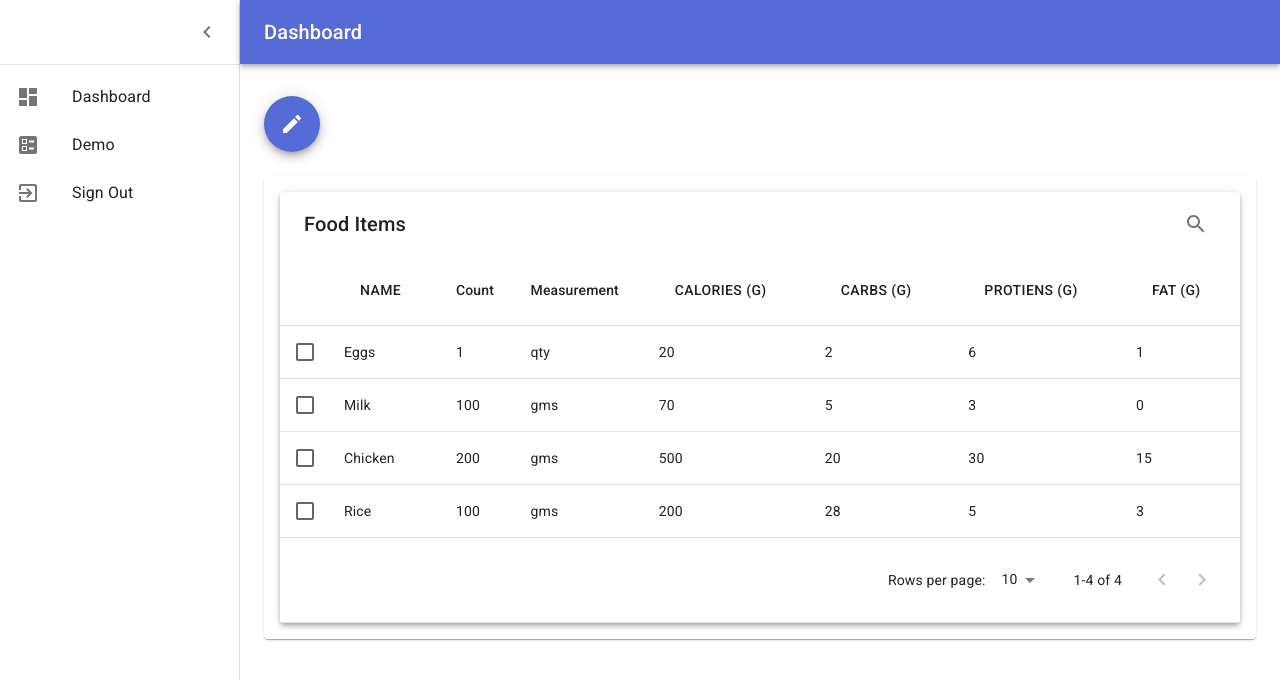
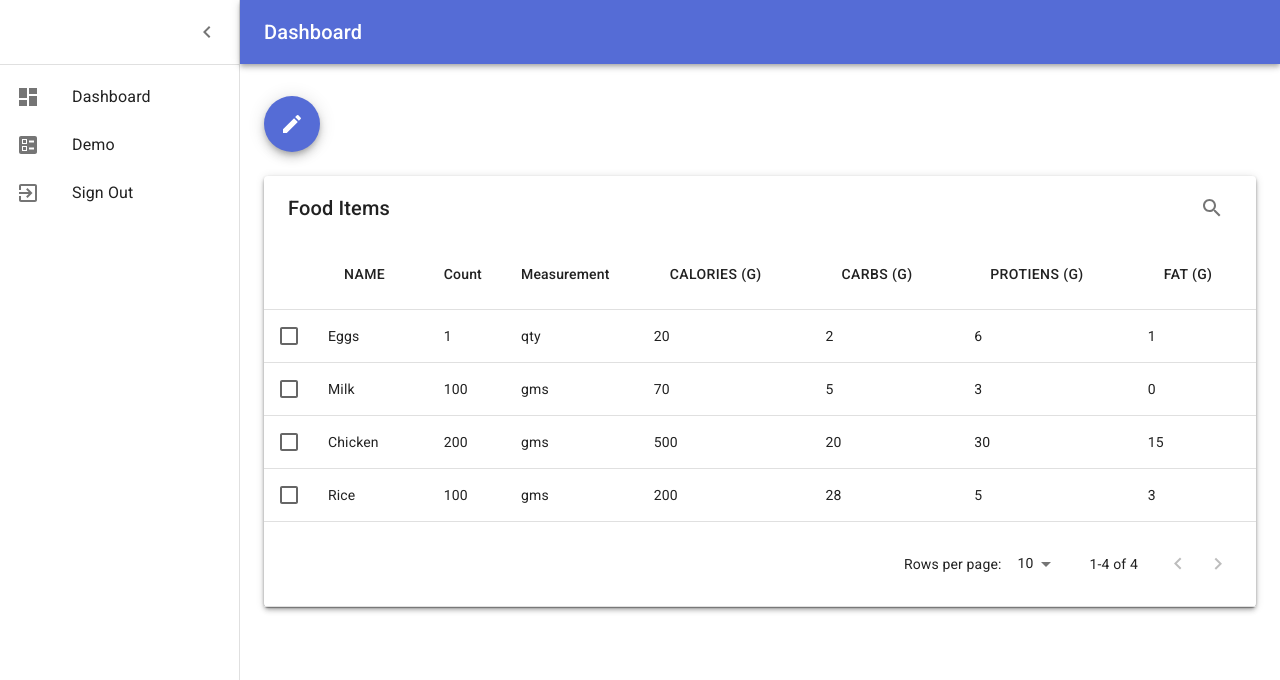
Before and after one commit to sds0307/diet-app, a React (Create React App) app: page / in a window 1280 px wide. Shown: the top 680 px of the page. Built offline with nearby package versions, Linux system fonts and the light colour scheme.

Commit message:
Working again

```diff
--- /dev/null
+++ b/src/components/display-food-items/Content.css
@@ -0,0 +1,6 @@
+.Paper {
+    padding: '2px';
+    display: 'flex';
+    overflow: 'auto';
+    flex-direction: 'column';
+  }
--- /dev/null
+++ b/src/components/display-food-items/Content.tsx
@@ -0,0 +1,38 @@
+import React from "react";
+import Grid from '@material-ui/core/Grid';
+import FoodItemsTable from './FoodItemsTable';
+import ManageIcons from './ManageIcons';
+import Paper from '@material-ui/core/Paper';
+import './Content.css';
+
+type MyProps = {};
+type MyState = {};
+
+const rowSelected = function(currentRowsSelected: any, allRowsSelected: any) {
+  console.log('currentRowsSelected: ', currentRowsSelected);
+  console.log('allRowsSelected: ', allRowsSelected);
+}
+
+export default class Content extends React.Component<MyProps, MyState> {
+    constructor(props: any) {
+      super(props);
+      this.state = {};
+    }
+
+    render() {
+      return (
+        <Grid container spacing={3}>
+            {/* Recent Deposits */}
+            <Grid item xs={12} md={4} lg={3}>
+              <ManageIcons isItemSelected="true"/>
+            </Grid>
+            {/* Food Items */}
+            <Grid item xs={12}>
+              <Paper className="Paper">
+                <FoodItemsTable onSelect={rowSelected}/>
+              </Paper>
+            </Grid>
+        </Grid>
+      )
+    }
+  }
--- a/src/components/display-food-items/DisplayFoodItems.tsx
+++ b/src/components/display-food-items/DisplayFoodItems.tsx
@@ -17,6 +17,7 @@ import ChevronLeftIcon from '@material-ui/icons/ChevronLeft';
 import { mainListItems } from '../menu-items/listItems';
 import FoodItemsTable from './FoodItemsTable';
 import ManageIcons from './ManageIcons';
+import Content from './Content';
 
 const drawerWidth = 240;
 
@@ -151,18 +152,7 @@ export default function DisplayFoodItems() {
       <main className={classes.content}>
         <div className={classes.appBarSpacer} />
         <Container maxWidth="lg" className={classes.container}>
-          <Grid container spacing={3}>
-            {/* Recent Deposits */}
-            <Grid item xs={12} md={4} lg={3}>
-              <ManageIcons isItemSelected="true"/>
-            </Grid>
-            {/* Food Items */}
-            <Grid item xs={12}>
-              <Paper className={classes.paper}>
-                <FoodItemsTable onSelect={rowSelected}/>
-              </Paper>
-            </Grid>
-          </Grid>
+          <Content />
         </Container>
       </main>
     </div>
```
